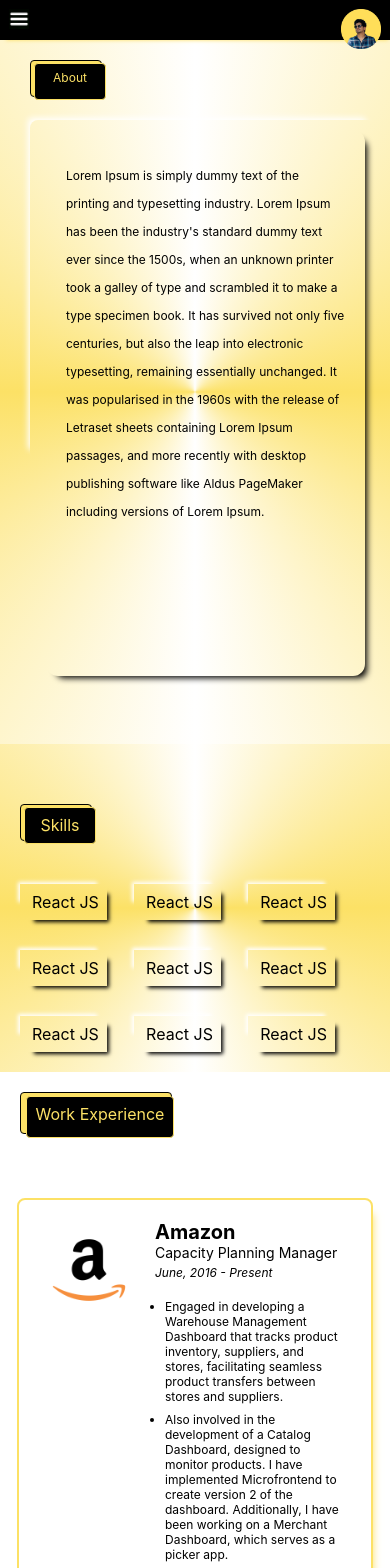
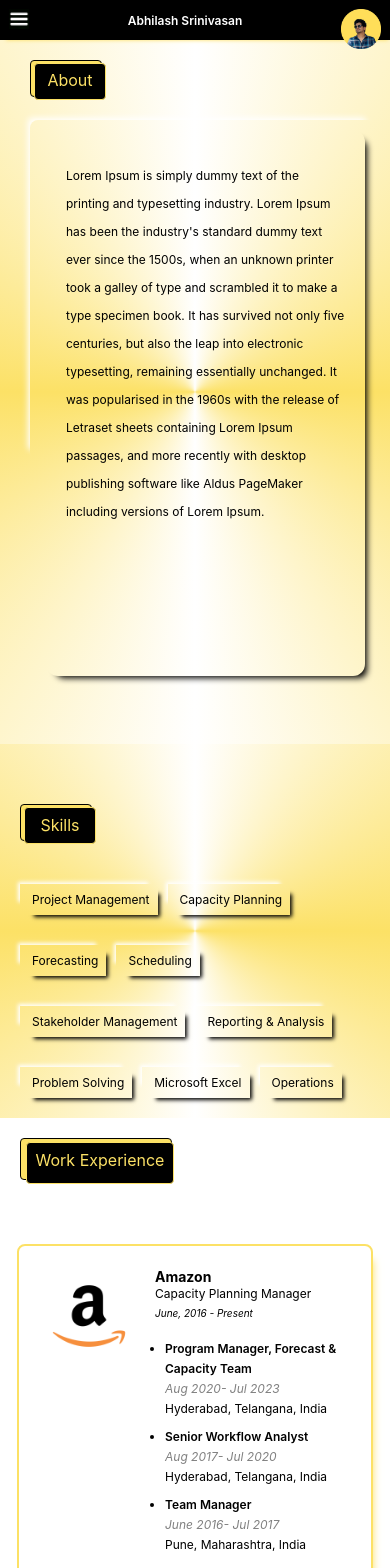
Before and after one commit to ankita24/abhilash-website, a React (Create React App) app: page / in a window 390 px wide. Shown: the top 1568 px of the page. Built offline with nearby package versions, Linux system fonts and the light colour scheme.

Commit message:
sample done

```diff
--- a/src/About/index.js
+++ b/src/About/index.js
@@ -17,7 +17,7 @@ export default function About() {
       <div className={isMobile ? "MobileAboutContainer" : "AboutContainer"}>
         <div className="OuterContainer" />
         <div className="InnerContainer">
-          <p>About</p>
+          <p className={isMobile ? "AboutTitle" : null}>About</p>
         </div>
         <div className={isMobile ? "AboutContentMobile" : "AboutContent"}></div>
         <div
@@ -49,39 +49,51 @@ export default function About() {
                 <div className="SkillFlexBox">
                   <div>
                     <div className="SkillContentOuter"></div>
-                    <div className="SkillContent">React JS</div>
+                    <div className="SkillContent">Project Management</div>
                   </div>
                   <div>
                     <div className="SkillContentOuter"></div>
-                    <div className="SkillContent">React JS</div>
+                    <div className="SkillContent">Capacity Planning</div>
                   </div>
                   <div>
                     <div className="SkillContentOuter"></div>
-                    <div className="SkillContent">React JS</div>
+                    <div className="SkillContent">Forecasting</div>
                   </div>
                   <div>
                     <div className="SkillContentOuter"></div>
-                    <div className="SkillContent">React JS</div>
+                    <div className="SkillContent">Scheduling</div>
                   </div>
                   <div>
                     <div className="SkillContentOuter"></div>
-                    <div className="SkillContent">React JS</div>
+                    <div className="SkillContent">Stakeholder Management</div>
                   </div>
                   <div>
                     <div className="SkillContentOuter"></div>
-                    <div className="SkillContent">React JS</div>
+                    <div className="SkillContent">Reporting & Analysis</div>
                   </div>
                   <div>
                     <div className="SkillContentOuter"></div>
-                    <div className="SkillContent">React JS</div>
+                    <div className="SkillContent">Problem Solving</div>
                   </div>
                   <div>
                     <div className="SkillContentOuter"></div>
-                    <div className="SkillContent">React JS</div>
+                    <div className="SkillContent">Microsoft Excel</div>
                   </div>
                   <div>
                     <div className="SkillContentOuter"></div>
-                    <div className="SkillContent">React JS</div>
+                    <div className="SkillContent">Operations</div>
+                  </div>
+                  <div>
+                    <div className="SkillContentOuter"></div>
+                    <div className="SkillContent">Team Management</div>
+                  </div>
+                  <div>
+                    <div className="SkillContentOuter"></div>
+                    <div className="SkillContent">Team Management</div>
+                  </div>
+                  <div>
+                    <div className="SkillContentOuter"></div>
+                    <div className="SkillContent">Microsoft PowerPoint</div>
                   </div>
                 </div>
               </div>
--- a/src/About/styles.scss
+++ b/src/About/styles.scss
@@ -13,7 +13,7 @@
 
 .AboutContainer {
   @extend %shared-aboutContainer;
-  height: calc(100vh - 126px);
+  min-height: calc(100vh - 126px);
 }
 
 .MobileAboutContainer {
@@ -28,6 +28,12 @@
 .MobileAboutContainer p {
   line-height: 28px;
   font-size: 12px;
+}
+
+.MobileAboutContainer .AboutTitle {
+  line-height: 28px;
+  font-size: 16px;
+  margin-top: 2px;
 }
 
 .InnerContainer {
@@ -97,7 +103,6 @@
   margin-top: 60px;
   display: flex;
   gap: 16px;
-  justify-content: space-between;
   width: 70%;
   flex-wrap: wrap;
 }
--- a/src/App.js
+++ b/src/App.js
@@ -61,6 +61,8 @@ function App() {
                 Contact
               </a>
             </div>
+            <div style={{ display: "flex" }}>
+              <p className="Name">Abhilash Srinivasan</p>
               <div className="TitleBox">
                 <img
                   src={potrait}
@@ -68,8 +70,9 @@ function App() {
                     width: isMobile ? 40 : 80,
                     height: isMobile ? 40 : 80,
                   }}
-                alt="Ankita"
+                  alt="Abhilash"
                 />
+              </div>
             </div>
           </>
         ) : (
@@ -80,6 +83,8 @@ function App() {
               style={{ width: 20, height: 20, padding: 4 }}
               onClick={() => setOpen(!open)}
             />
+
+            <p className="MobileName">Abhilash Srinivasan</p>
             <div className="TitleBox">
               <img
                 src={potrait}
--- a/src/App.scss
+++ b/src/App.scss
@@ -107,3 +107,15 @@
   margin-left: 15px;
   font-size: 12px;
 }
+
+.Name {
+  margin-right: 30px;
+  margin-bottom: 10px;
+  align-self: center;
+  font-size: 18px;
+}
+
+.MobileName {
+  align-self: center;
+  font-size: 12px;
+}
--- a/src/Skills/index.js
+++ b/src/Skills/index.js
@@ -20,39 +20,39 @@ export default function index() {
             <div className="SkillFlexBoxMobile">
               <div>
                 <div className="SkillContentOuter"></div>
-                <div className="SkillContent">React JS</div>
+                <div className="SkillContentMobile">Project Management</div>
               </div>
               <div>
                 <div className="SkillContentOuter"></div>
-                <div className="SkillContent">React JS</div>
+                <div className="SkillContentMobile">Capacity Planning</div>
               </div>
               <div>
                 <div className="SkillContentOuter"></div>
-                <div className="SkillContent">React JS</div>
+                <div className="SkillContentMobile">Forecasting</div>
               </div>
               <div>
                 <div className="SkillContentOuter"></div>
-                <div className="SkillContent">React JS</div>
+                <div className="SkillContentMobile">Scheduling</div>
               </div>
               <div>
                 <div className="SkillContentOuter"></div>
-                <div className="SkillContent">React JS</div>
+                <div className="SkillContentMobile">Stakeholder Management</div>
               </div>
               <div>
                 <div className="SkillContentOuter"></div>
-                <div className="SkillContent">React JS</div>
+                <div className="SkillContentMobile">Reporting & Analysis</div>
               </div>
               <div>
                 <div className="SkillContentOuter"></div>
-                <div className="SkillContent">React JS</div>
+                <div className="SkillContentMobile">Problem Solving</div>
               </div>
               <div>
                 <div className="SkillContentOuter"></div>
-                <div className="SkillContent">React JS</div>
+                <div className="SkillContentMobile">Microsoft Excel</div>
               </div>
               <div>
                 <div className="SkillContentOuter"></div>
-                <div className="SkillContent">React JS</div>
+                <div className="SkillContentMobile">Operations</div>
               </div>
             </div>
           </div>
--- a/src/Skills/styles.scss
+++ b/src/Skills/styles.scss
@@ -1,8 +1,7 @@
 .SkillFlexBoxMobile {
   display: flex;
   gap: 10px;
-  justify-content: space-between;
-  width: 90%;
+  width: 100%;
   flex-wrap: wrap;
 }
 
@@ -27,3 +26,12 @@
   margin-top: 7px;
   text-align: center;
 }
+
+.SkillContentMobile {
+  margin-left: 4px;
+  margin-top: -28px;
+  padding: 8px;
+  font-size: 12px;
+  width: fit-content;
+  box-shadow: 6px 6px 4px -4px #000;
+}
--- a/src/Work/index.js
+++ b/src/Work/index.js
@@ -19,7 +19,7 @@ export default function Work() {
           return (
             <div className={isMobile ? "MobileWorkFlexBox" : "WorkFlexBox"}>
               <img className="WorkLogo" src={item.logo} alt={item.company} />
-              <div className="WorkElement">
+              <div className={isMobile ? "MobileWorkElement" : "WorkElement"}>
                 <b>{item.company}</b>
                 <p>{item.designation}</p>
                 <i>{item.time_period}</i>
@@ -29,7 +29,9 @@ export default function Work() {
                       className={isMobile ? "MobileWorkList" : "WorkList"}
                       style={{ marginTop: 8 }}
                     >
-                      {i}
+                      <p>{i.position}</p>
+                      <p>{i.time_period}</p>
+                      <p>{i.place}</p>
                     </li>
                   ))}
                 </ul>
--- a/src/Work/styles.scss
+++ b/src/Work/styles.scss
@@ -77,15 +77,22 @@
 
 .WorkFlexBox {
   @extend %shared-workFlexBox;
-  width: 40%;
+  width: 35%;
 }
 
 .MobileWorkFlexBox {
   @extend %shared-workFlexBox;
   width: 80%;
+  height: fit-content;
 }
 
 .WorkElement {
+  margin-left: 16px;
+  color: #000;
+  padding-bottom: 16px;
+}
+
+.MobileWorkElement {
   margin-left: 16px;
   color: #000;
   padding-bottom: 16px;
@@ -96,8 +103,18 @@
   margin: 0;
 }
 
+.MobileWorkElement b {
+  font-size: 14px;
+  margin: 0;
+}
+
 .WorkElement p {
   font-size: 14px;
+  margin: 0;
+}
+
+.MobileWorkElement p {
+  font-size: 12px;
   margin: 0;
 }
 
@@ -106,20 +123,66 @@
   margin: 0;
 }
 
+.MobileWorkElement i {
+  font-size: 10px;
+  margin: 0;
+}
+
 .WorkElement ul {
   padding: 10px;
   margin: 0;
 }
 
+.MobileWorkElement ul {
+  padding: 10px;
+  margin: 0;
+}
+
 %shared-workList {
-  margin-top: 8px;
+  margin-top: 16px;
 }
 
 .WorkList {
   @extend %shared-workList;
 }
 
+.WorkList p {
+  line-height: 20px;
+}
+
+.WorkList p:nth-child(1) {
+  font-weight: 600;
+}
+
+.WorkList p:nth-child(2) {
+  font-style: italic;
+  color: grey;
+  font-size: 12px;
+}
+
+.WorkList p:nth-child(3) {
+  font-size: 12px;
+}
+
 .MobileWorkList {
   @extend %shared-workList;
   font-size: 12px;
 }
+
+.MobileWorkList p {
+  line-height: 20px;
+}
+
+.MobileWorkList p:nth-child(1) {
+  font-weight: 600;
+}
+
+.MobileWorkList p:nth-child(2) {
+  font-style: italic;
+  color: grey;
+  font-size: 12px;
+}
+
+.MobileWorkList p:nth-child(3) {
+  font-size: 12px;
+}
--- a/src/constants.js
+++ b/src/constants.js
@@ -8,8 +8,21 @@ export const experiences = [
     time_period: "June, 2016 - Present",
     logo: amazon,
     work: [
-      "Engaged in developing a Warehouse Management Dashboard that tracks product inventory, suppliers, and stores, facilitating seamless product transfers between stores and suppliers.",
-      "Also involved in the development of a Catalog Dashboard, designed to monitor products. I have implemented Microfrontend to create version 2 of the dashboard. Additionally, I have been working on a Merchant Dashboard, which serves as a picker app.",
+      {
+        position: "Program Manager, Forecast & Capacity Team",
+        time_period: "Aug 2020- Jul 2023",
+        place: "Hyderabad, Telangana, India",
+      },
+      {
+        position: "Senior Workflow Analyst",
+        time_period: "Aug 2017- Jul 2020",
+        place: "Hyderabad, Telangana, India",
+      },
+      {
+        position: "Team Manager",
+        time_period: "June 2016- Jul 2017",
+        place: "Pune, Maharashtra, India",
+      },
     ],
   },
   {
@@ -18,8 +31,11 @@ export const experiences = [
     time_period: "June, 2016 - Present",
     logo: synchrony,
     work: [
-      "Engaged in developing a Warehouse Management Dashboard that tracks product inventory, suppliers, and stores, facilitating seamless product transfers between stores and suppliers.",
-      "Also involved in the development of a Catalog Dashboard, designed to monitor products. I have implemented Microfrontend to create version 2 of the dashboard. Additionally, I have been working on a Merchant Dashboard, which serves as a picker app.",
+      {
+        position: "Capacity Planning Manager",
+        time_period: "June, 2016 - Present",
+        place: "Remote",
+      },
     ],
-  }
+  },
 ];
```
Lines whose indentation alone changed are shown as unchanged.
